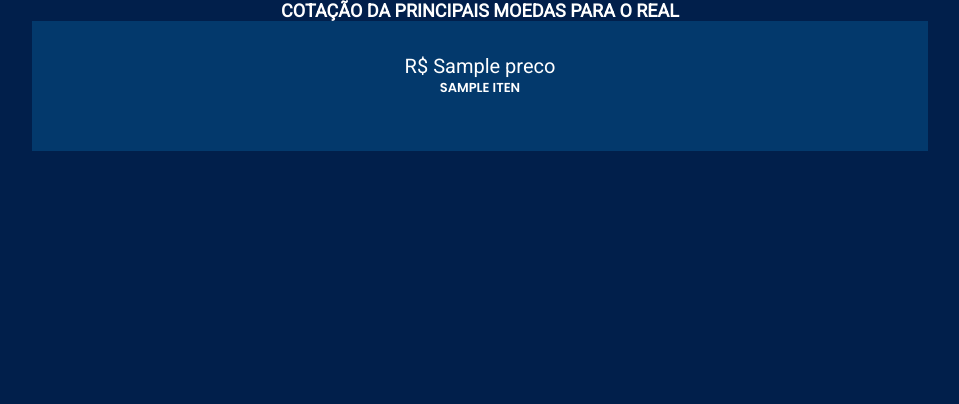
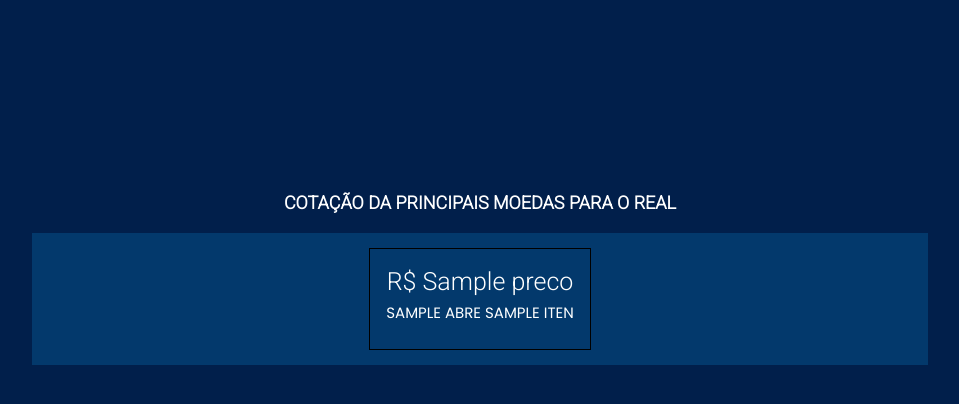
Before and after one commit to ViniUme/Flask-Finance, a Flask app: template templates/home-moedas.html in a window 1280 px wide. Shown: the top 404 px of the page, without its empty margins (160-1119 px from the left). Run offline with Flask 2, Linux system fonts and the light colour scheme; the template is opened without the code that fills it: most values are stand-ins (such as "Sample title", 1, 10 or a date in 2020).

Commit message:
first commit

```diff
--- a/program.py
+++ b/program.py
@@ -3,7 +3,8 @@ import requests
 import json
 
 class Moedas():
-    def __init__(self, nome, preco, variacao):
+    def __init__(self, abre, nome, preco, variacao):
+        self.abre = abre
         self.nome = nome
         self.preco = preco
         self.variacao = variacao
@@ -23,10 +24,11 @@ def home():
     for itens in names:
         url = const_url[itens]
 
+        abre = itens
         nome = url["name"]
-        preco = round(float(url["buy"]), 2)
+        preco = str(round(float(url["buy"]), 2)).replace("." , ",")
         variacao = float(url["variation"])
-        list_moedas.append(Moedas(nome, preco, variacao))
+        list_moedas.append(Moedas(abre, nome, preco, variacao))
 
 
     return render_template("home-moedas.html", list_moedas = list_moedas)
--- a/static/style.css
+++ b/static/style.css
@@ -13,6 +13,8 @@ body{
     margin: auto;
     left: 0;
     right: 0;
+    margin-top: 15%;
+    margin-bottom: 20px;
 }
 
 .container{
@@ -34,18 +36,37 @@ body{
     margin-top: 15px;
     margin-bottom: 15px;
     text-align: center;
+    border: black 1px solid;
 }
 
 .nome{
     text-transform: uppercase;
     font-family: 'Poppins', sans-serif;
-    font-size: 13px;
+    font-size: 15px;
+    display: inline-block;
+    margin-top: 5px;
 }
 .preco{
     font-family: 'Roboto', sans-serif;
-    font-size: 20px;
+    font-size: 25px;
 }
+
 .variacao{
-    font-family: 'Roboto', sans-serif;
-    font-size: 15px;
+    font-family: 'Nunito', sans-serif;
+    font-size: 12px;
+    text-align: center;
+    border-radius: 20px;
+    margin-top: 10px;
+    margin-bottom: 10px;
+    font-weight: 700;
 }
+.negativo{
+    display: inline-block;
+    width: 65px;
+    background-color: #ff0000;
+}
+.positivo{
+    display: inline-block;
+    width: 65px;
+    background-color: #00cc00;
+}
--- a/templates/home-moedas.html
+++ b/templates/home-moedas.html
@@ -4,10 +4,13 @@
     <!-- Link da fonte -->
     <link rel="preconnect" href="https://fonts.googleapis.com">
     <link rel="preconnect" href="https://fonts.gstatic.com" crossorigin>
-    <link href="https://fonts.googleapis.com/css2?family=Roboto&display=swap" rel="stylesheet">
-    <link rel="preconnect" href="https://fonts.googleapis.com">
-    <link rel="preconnect" href="https://fonts.gstatic.com" crossorigin>
-    <link href="https://fonts.googleapis.com/css2?family=Poppins:wght@600&display=swap" rel="stylesheet">
+
+
+    <link href="https://fonts.googleapis.com/css2?family=Nunito:wght@200&display=swap" rel="stylesheet">
+
+    <link href="https://fonts.googleapis.com/css2?family=Roboto:wght@300&display=swap" rel="stylesheet">
+
+    <link href="https://fonts.googleapis.com/css2?family=Poppins:wght@400&display=swap" rel="stylesheet">
 
 
     <link rel="stylesheet" href="{{ url_for('static' , filename='style.css')}}">
@@ -26,11 +29,11 @@
                 {% if (itens.variacao < 0) %}
                     <label class="variacao negativo">{{itens.variacao}}%</label>
                 {% elif (itens.variacao > 0) %}
-                    <label class="variacao positivo">{{itens.variacao}}%    </label>
+                    <label class="variacao positivo">{{itens.variacao}}%</label>
                 {% endif %}
                 <br>
                 <label class="preco">R$ {{itens.preco}}</label><br>
-                <label class="nome">{{itens.nome}}</label>
+                <label class="nome">{{itens.abre}} {{itens.nome}}</label>
             </div>
         {% endfor %}
     </section>
```
